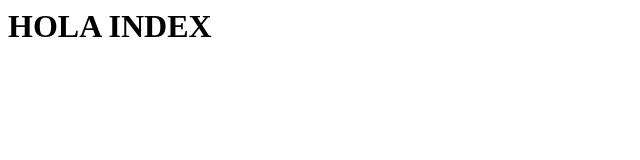
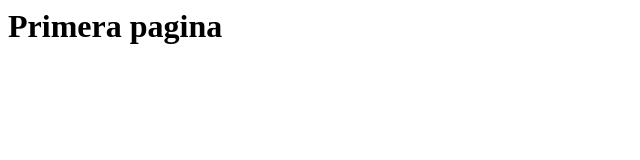
Before and after one commit to diferpaho/pruebaGit, a plain HTML site: page index.html in a window 1280 px wide. Shown: the whole page, without its empty margins (0-640 px from the left). Drawn offline with Linux system fonts and the light colour scheme.

Commit message:
ahora index con cambio

```diff
--- a/index.html
+++ b/index.html
@@ -1,5 +1,5 @@
 <html>
     <body>
-        <h1>HOLA INDEX</h1>
+        <h1>Primera pagina</h1>
     </body>
 </html>
```
